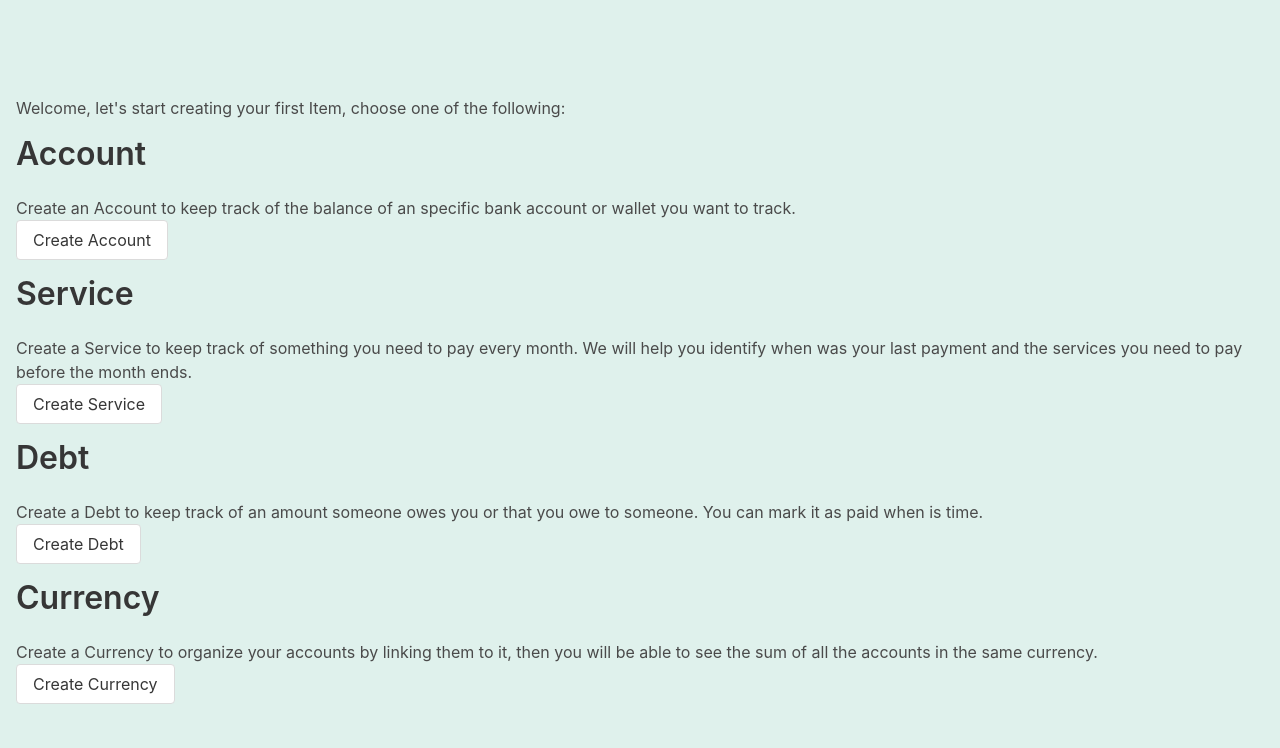
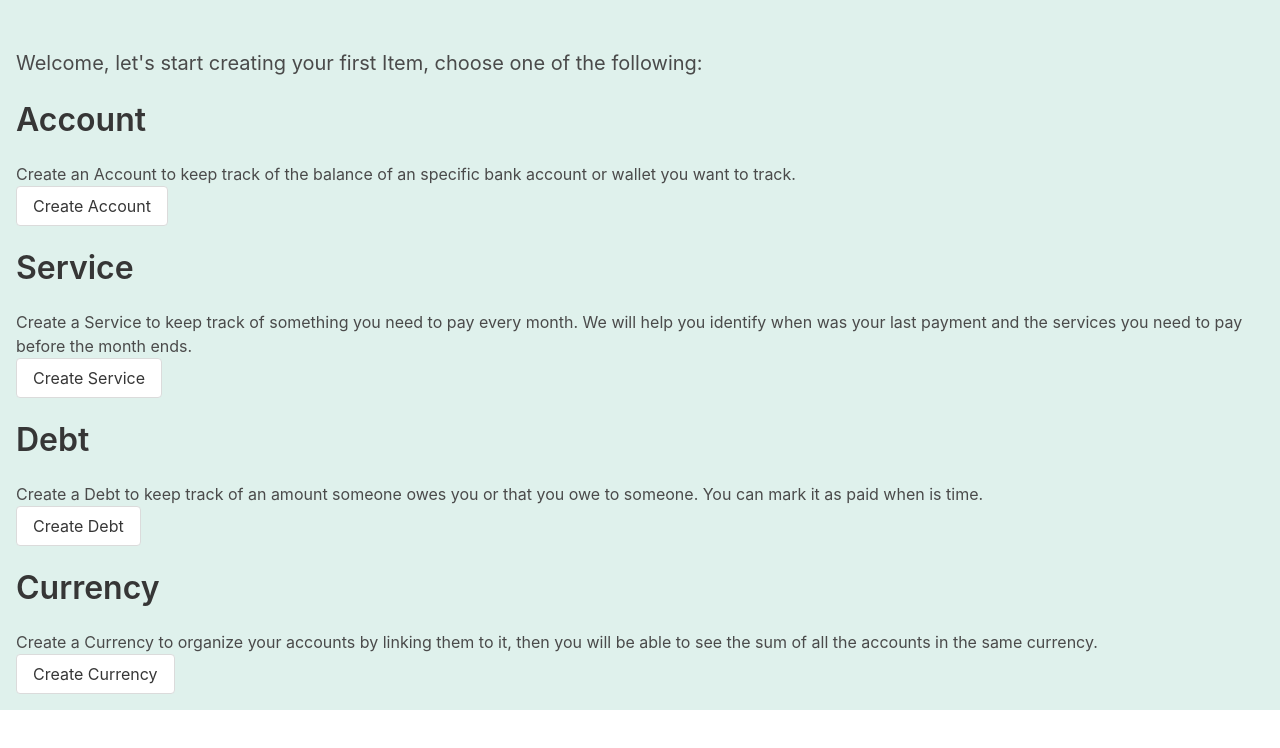
Before and after one commit to juanfrvera/finances, a SvelteKit app: page / in a window 1280 px wide. Shown: the top 748 px of the page. Built offline with nearby package versions, Linux system fonts and the light colour scheme.

Commit message:
feat: return to creation after currency created

```diff
--- a/src/routes/+page.svelte
+++ b/src/routes/+page.svelte
@@ -23,8 +23,6 @@
 		background-color: #dff1ec;
 	}
 	#container {
-		width: 100%;
-		height: 100vh;
 		display: flex;
 		justify-content: center;
 		align-items: center;
--- a/src/routes/items.svelte
+++ b/src/routes/items.svelte
@@ -1,13 +1,19 @@
 <script lang="ts">
 	import { onMount, setContext } from 'svelte';
 	import { AccountItem, DebtItem, ItemHelper, ServiceItem, CurrencyItem } from '../logic/item';
-	import type { IItemConfig, IItemCreationData, IItemData, ICurrencyConfig } from '../typings';
+	import type {
+		IItemConfig,
+		IItemCreationData,
+		IItemData,
+		ICurrencyCreationConfig
+	} from '../typings';
 	import ItemEdit from './item-edit/item-edit.svelte';
 	import ItemList from './item-list/item-list.svelte';
 	import ItemSee from './item-see/item-see.svelte';
 	import { ItemStorage } from '../storage/item';
 	import Modal from '../components/modal.svelte';
 	import { CurrencyLogic, type ICurrencyContext } from '../logic/currency';
+	import { deepCopy } from '@/util/deep-copy';
 
 	let list: IItemData[] = [];
 	let currentSearchQuery: string = '';
@@ -20,10 +26,12 @@
 		editModal?: { item: IItemData };
 	} = { list: [] };
 
+	let afterCurrencyCreated: { creationModal?: { data: IItemCreationData } } | undefined;
+
 	// Currency context
 	const currencyContext: ICurrencyContext = {
 		getCurrencies: CurrencyLogic.getCurrencies,
-		onGoToCreation: goToCurrencyCreation
+		onGoToCreation: switchToCurrencyCreation
 	};
 	setContext(CurrencyLogic.contextKey, currencyContext);
 
@@ -67,7 +75,12 @@
 		list = [newItem, ...list];
 		calculateViewList();
 		calculateAndSave();
+
+		if (view.creationModal?.data.type !== CurrencyItem.getTypeString()) {
 			closeCreationModal();
+		} else {
+			currencyCreated();
+		}
 	}
 	function closeCreationModal() {
 		view.creationModal = undefined;
@@ -144,12 +157,33 @@
 
 		closeSeeModal();
 	}
-	function goToCurrencyCreation() {
+	function switchToCurrencyCreation() {
 		if (view.creationModal == null) {
 			view.creationModal = { data: { type: CurrencyItem.getTypeString(), config: {} } };
 		} else {
+			afterCurrencyCreated = {
+				creationModal: deepCopy(view.creationModal)
+			};
+
 			view.creationModal.data.type = CurrencyItem.getTypeString();
 			view.creationModal.data.config = {};
+		}
+	}
+	function currencyCreated() {
+		if (
+			afterCurrencyCreated != null &&
+			view.creationModal != null &&
+			afterCurrencyCreated.creationModal != null
+		) {
+			const currencyData: IItemCreationData<ICurrencyCreationConfig> = view.creationModal.data;
+			const currency = currencyData.config.currency;
+
+			view.creationModal = afterCurrencyCreated.creationModal;
+			view.creationModal.data.config.currency = currency;
+
+			afterCurrencyCreated = undefined;
+		} else {
+			closeCreationModal();
 		}
 	}
 </script>
@@ -179,7 +213,11 @@
 			{/each}
 		</main>
 	{:else}
-		<div>Welcome, let's start creating your first Item, choose one of the following:</div>
+		<!-- Empty State -->
+		<div id="empty-state">
+			<div id="empty-state-welcome">
+				Welcome, let's start creating your first Item, choose one of the following:
+			</div>
 			<div>
 				<div class="title">Account</div>
 				<div class="description">
@@ -192,7 +230,8 @@
 				<div class="title">Service</div>
 				<div class="description">
 					Create a Service to keep track of something you need to pay every month. We will help you
-				identify when was your last payment and the services you need to pay before the month ends.
+					identify when was your last payment and the services you need to pay before the month
+					ends.
 				</div>
 				<button on:click={createService} class="button">Create Service</button>
 			</div>
@@ -207,10 +246,11 @@
 			<div>
 				<div class="title">Currency</div>
 				<div class="description">
-				Create a Currency to organize your accounts by linking them to it, then you will be able to
-				see the sum of all the accounts in the same currency.
+					Create a Currency to organize your accounts by linking them to it, then you will be able
+					to see the sum of all the accounts in the same currency.
 				</div>
 				<button on:click={createCurrency} class="button">Create Currency</button>
+			</div>
 		</div>
 	{/if}
 </div>
@@ -295,4 +335,14 @@
 		justify-content: space-around;
 		column-gap: 32px;
 	}
+
+	#empty-state {
+		margin-top: 32px;
+		display: flex;
+		flex-direction: column;
+		row-gap: 24px;
+	}
+	#empty-state-welcome {
+		font-size: 20px;
+	}
 </style>
--- /dev/null
+++ b/src/util/deep-copy.ts
@@ -0,0 +1,15 @@
+export function deepCopy<T>(source: T): T {
+    return Array.isArray(source)
+        ? source.map(item => deepCopy(item))
+        : source instanceof Date
+            ? new Date(source.getTime())
+            : source && typeof source === 'object'
+                ? Object.getOwnPropertyNames(source).reduce((o, prop) => {
+                    // eslint-disable-next-line @typescript-eslint/no-non-null-assertion
+                    Object.defineProperty(o, prop, Object.getOwnPropertyDescriptor(source, prop)!);
+                    // eslint-disable-next-line @typescript-eslint/no-explicit-any
+                    o[prop] = deepCopy((source as { [key: string]: any })[prop]);
+                    return o;
+                }, Object.create(Object.getPrototypeOf(source)))
+                : source as T;
+}
```
Also changed, not shown: src/typings.d.ts (+7 -2 lines). Lines whose indentation alone changed are shown as unchanged.
